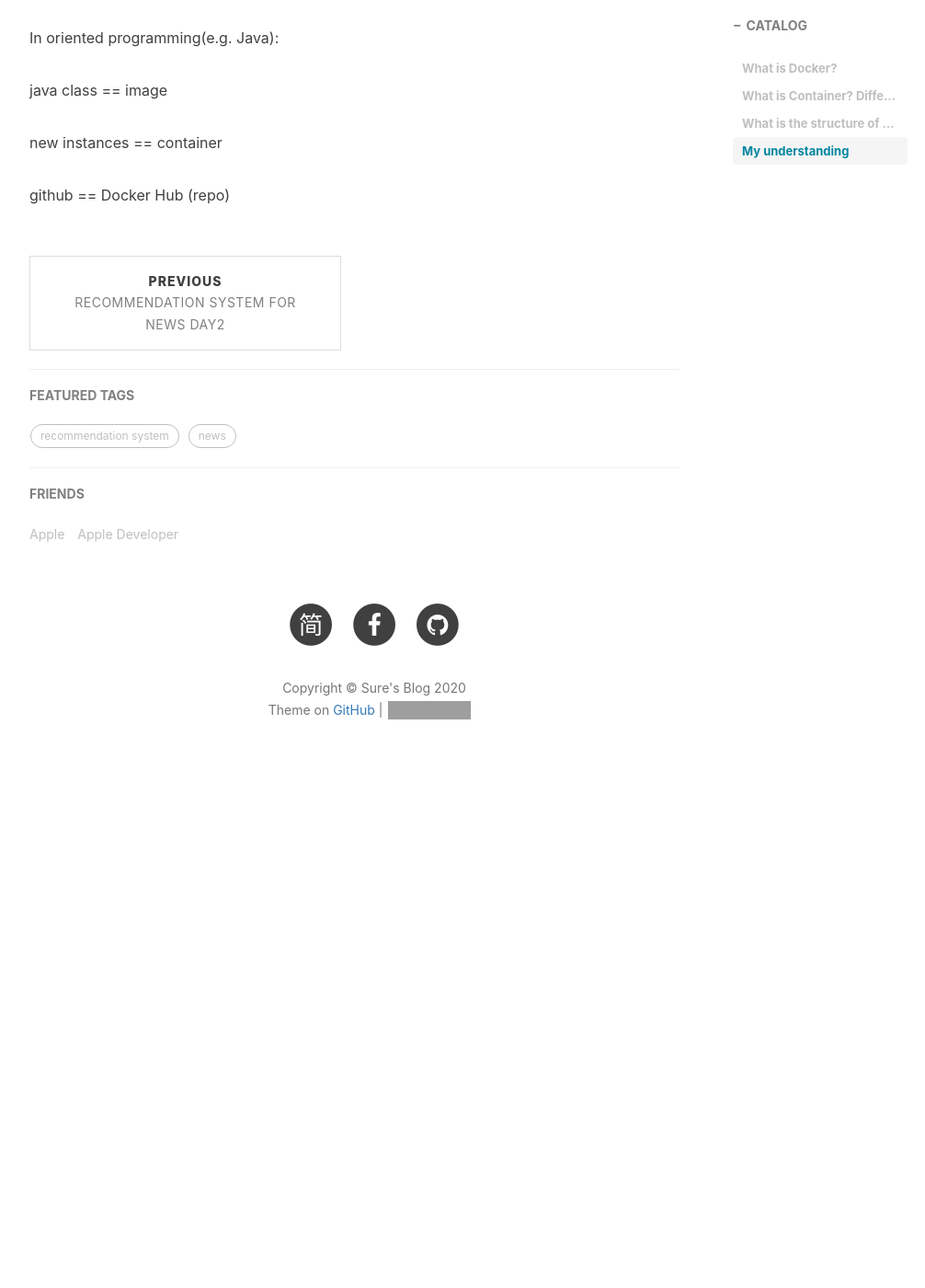
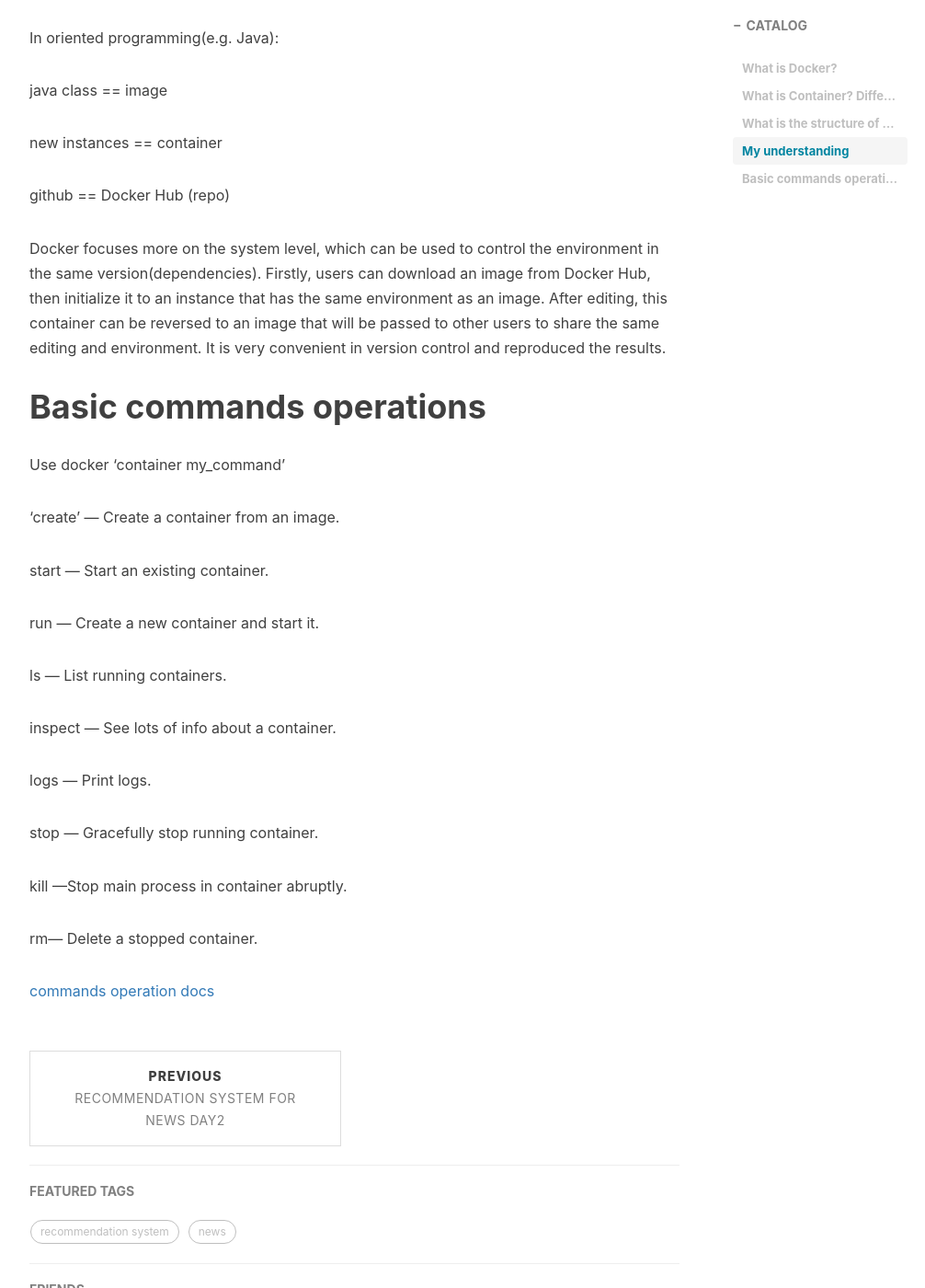
Before and after one commit to JadeSure/my_old_blog, a Jekyll site: the page built from _posts/2020-12-30-Docker-Introduction.md, in a window 1280 px wide and 1400 px high, scrolled down 2178 px. Shown: the whole window at 92% size, without its empty margins (233-1239 px from the left). Built offline with Jekyll 4.4.1, drawn with Linux system fonts in a browser that asks for light colours; nearby versions of some CDN libraries; comment, search, counter and statistics services are not loaded; before the commit the page ends 3054 px from its top, so only the background shows below that; grey boxes are pictures that could not be loaded.

Commit message:
Update 2020-12-30-Docker-Introduction.md
commands operations

```diff
--- a/_posts/2020-12-30-Docker-Introduction.md
+++ b/_posts/2020-12-30-Docker-Introduction.md
@@ -44,3 +44,28 @@ java class == image
 new instances == container
 
 github == Docker Hub (repo)
+
+Docker focuses more on the system level, which can be used to control the environment in the same version(dependencies). Firstly, users can download an image from Docker Hub, then initialize it to an instance that has the same environment as an image. After editing, this container can be reversed to an image that will be passed to other users to share the same editing and environment. It is very convenient in version control and reproduced the results.
+
+# Basic commands operations
+Use docker 'container my_command'
+
+'create' — Create a container from an image.
+
+start — Start an existing container.
+
+run — Create a new container and start it.
+
+ls — List running containers.
+
+inspect — See lots of info about a container.
+
+logs — Print logs.
+
+stop — Gracefully stop running container.
+
+kill —Stop main process in container abruptly.
+
+rm— Delete a stopped container.
+
+[commands operation docs](https://docs.docker.com/engine/reference/commandline/docker/)
```
